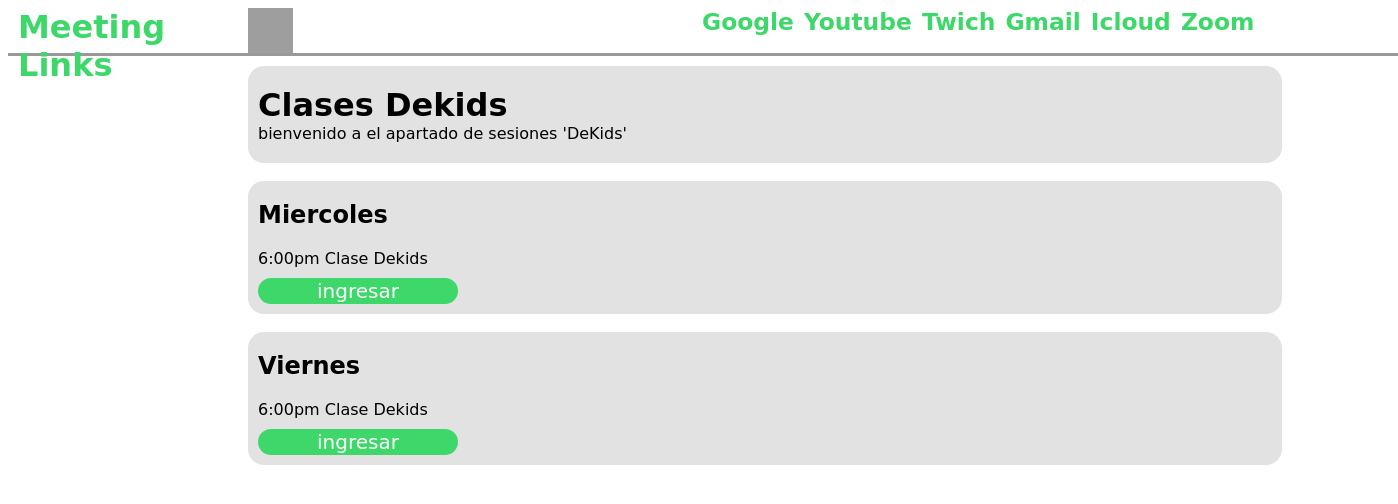
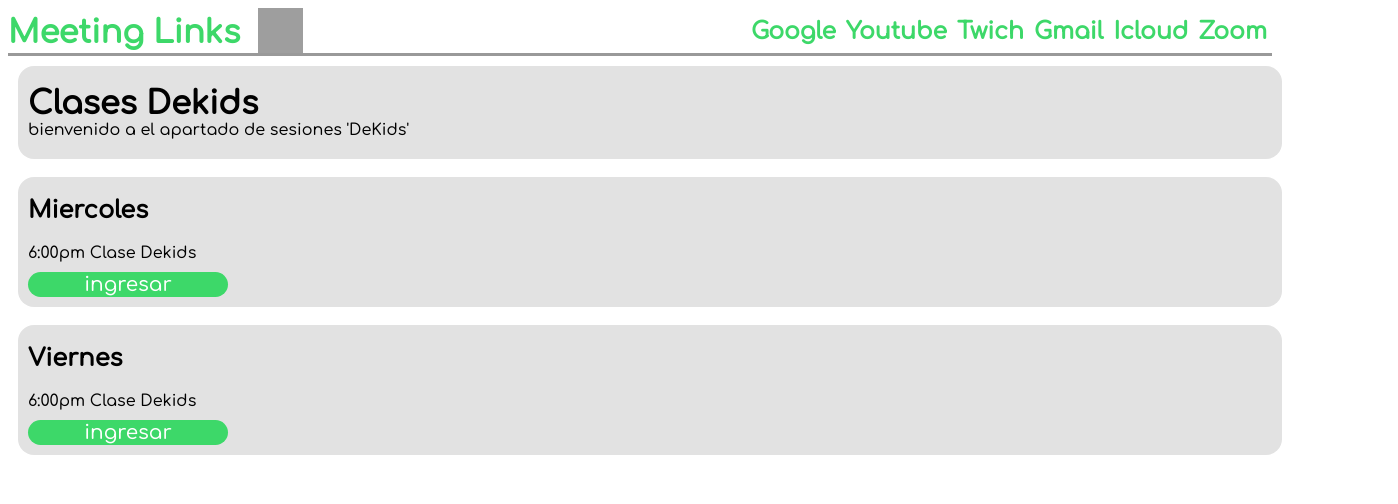
Before and after one commit to djruixp/linkin, a plain HTML site: page dekids.html in a window 1280 px wide. Shown: the whole page, 1398 px wide, since content can reach past the window. Drawn offline with Linux system fonts and the light colour scheme; grey boxes are pictures that could not be loaded.

Commit message:
Add files via upload

```diff
--- a/dekids.css
+++ b/dekids.css
@@ -1,12 +1,17 @@
 .Header{
     background-color:#ffffff;
-    width:110%;
+    width:100%;
     height: 45px;
     border-width: 1px;
     border-bottom: solid;
     padding: 0px;
     border-color: #999999;
-    align-items: flex-end;
+    align-items: center;
+    display: flex;
+    flex-direction: row;
+    flex-wrap: wrap;
+    align-content: flex-start;
+    justify-content: space-between;
 }
 
 .Header h1{
@@ -15,20 +20,24 @@
     text-align: left;
     font-family: 'Comfortaa', cursive;
     margin: 0%;
-    padding-left: 10px;
-    width: 220px;
+    padding-left: 0px;
+    width: 250px;
 }
-header img{
+.Header img{
     width: 45px;
     height: 45px;
-    padding: 0px 0px 0px 10px;
+    padding: 0px;
+}
+.titulo{
+    display: flex;
+    align-items: center;
 }
 .Menu {
     float: right;
-    padding-right: 10%;
+    padding-right: 0px;
     font-family: 'Comfortaa', cursive;
     font-size: 20px;
-    height: 10px;
+    height: 30px;
     padding-top: 0px;
 }
 .Menu ul{
--- a/dekids.html
+++ b/dekids.html
@@ -6,10 +6,16 @@
     <meta name="viewport" content="width=device-width, initial-scale=1.0">
     <title>Dekids</title>
     <link rel="stylesheet" href="dekids.css">
+    <link rel="preconnect" href="https://fonts.googleapis.com">
+    <link rel="preconnect" href="https://fonts.gstatic.com" crossorigin>
+    <link href="https://fonts.googleapis.com/css2?family=Comfortaa:wght@500&display=swap" rel="stylesheet">
 </head>
 <body>
     <header class="Header">
-
+        <div class="titulo">
+            <h1>Meeting Links</h1>
+        <a href="index.html"><img src="https://image.flaticon.com/icons/png/512/60/60817.png" alt="back" ></a>
+        </div>
         <nav class="Menu">
             <ul>
                 <li><a href="https://www.google.com.mx" target="_blank"><h3>Google</h3></a></li>
@@ -20,8 +26,6 @@
                 <li><a href="zoom.html" target="_top"><h3>Zoom</h3></a></li>
             </ul>
         </nav>
-        <a href="index.html"><img src="https://image.flaticon.com/icons/png/512/60/60817.png" alt="back" ></a>
-        <h1>Meeting Links</h1>
     </header>
     <div class="container">
         <div class="Titulo">
--- a/zoom.css
+++ b/zoom.css
@@ -32,6 +32,12 @@
     display: flex;
     align-items: center;
 }
+@media screen and (max-width: 840px){
+    .Menu{
+        visibility: hidden;
+    }
+}
+
 .Menu {
     float: right;
     padding-right: 0px;
```
Also changed, not shown: index.html (+1 -2 lines), zoom.html (+0 -1 lines).
